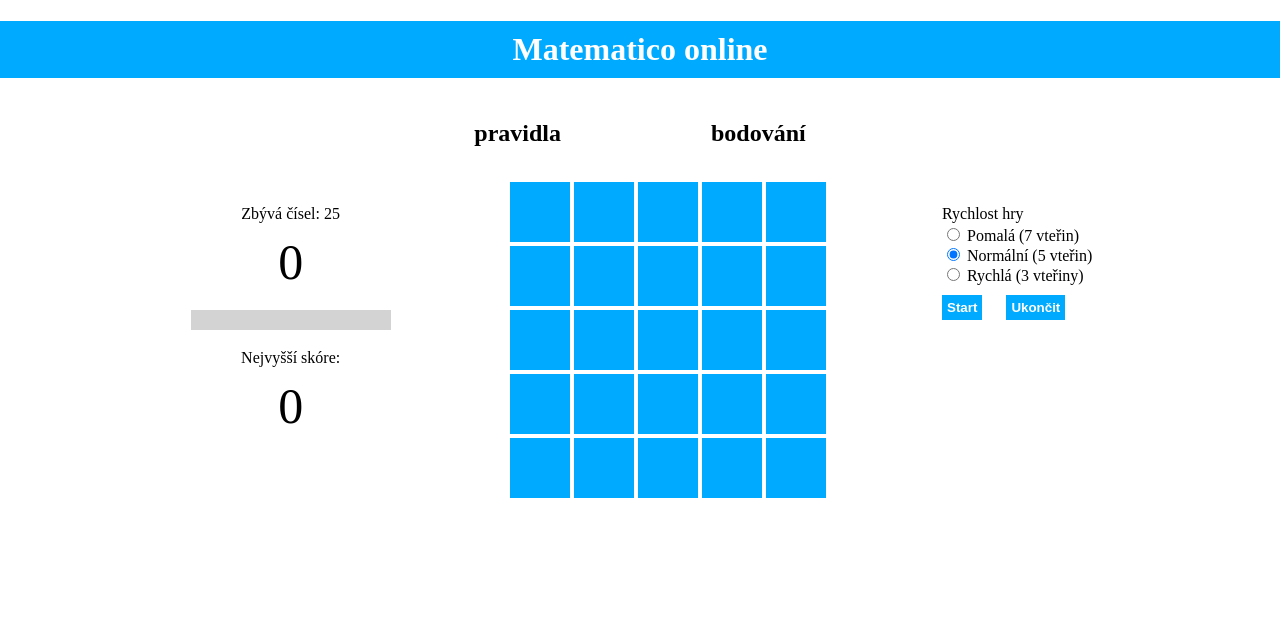
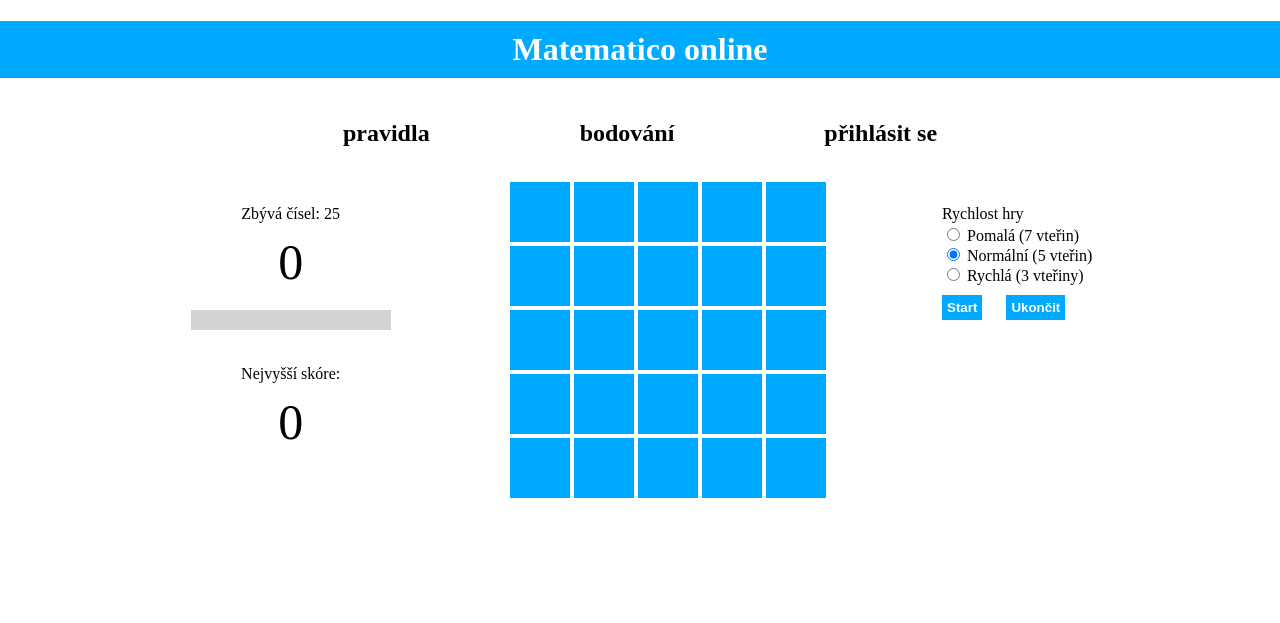
Before and after one commit to Mmac3569/matematico, a PHP site: page / in a window 1280 px wide. Shown: the top 623 px of the page. Run offline with PHP 8.4, Linux system fonts and the light colour scheme.

Commit message:
login link & style changes

```diff
--- a/index.php
+++ b/index.php
@@ -15,6 +15,7 @@
     <nav>
         <a href="#rules-header"><h2 id="rules">pravidla</h2></a>
         <a href="#counting-header"><h2 id="counting">bodování</h2></a>
+        <a href="/login"><h2 id="login">přihlásit se</h2></a>
     </nav>
 
     <div id="flex-container">
--- a/styles.css
+++ b/styles.css
@@ -125,6 +125,11 @@ body {
     color: black;
 }
 
+#login {
+    margin-left: 150px;
+    color: black;
+}
+
 a {
     text-decoration: none;
 }
@@ -147,5 +152,5 @@ p {
 }
 
 #high-score-label {
-    margin-top: 16px;
+    margin-top: 32px;
 }
```
